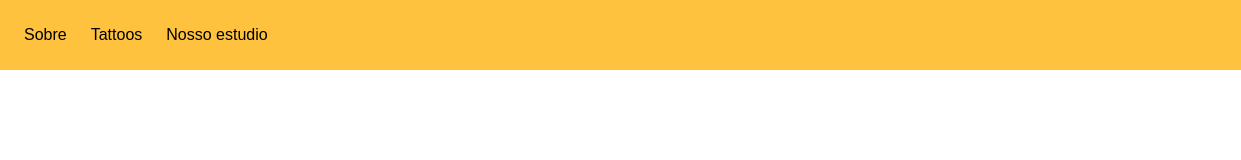
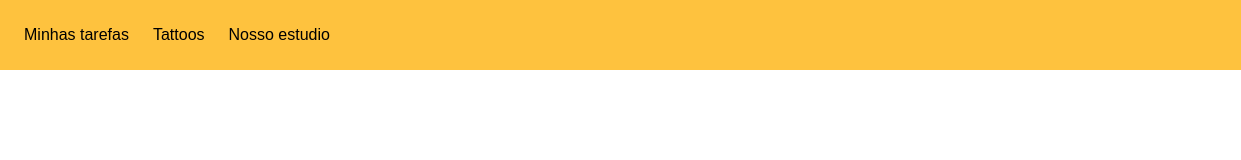
Before and after one commit to carlosbasseto/full-mobile, a plain HTML site: page principal.html in a window 1280 px wide. Shown: the full height of the page, 0-1241 px from the left. Drawn offline with Linux system fonts and the light colour scheme.

Commit message:
Add files via upload

```diff
--- a/principal.html
+++ b/principal.html
@@ -16,7 +16,7 @@
       </a>
       <nav id="nav">
         <ul id="menu">
-          <li><a href="">Sobre</a></li>
+          <li><a href="lista.html">Minhas tarefas</a></li>
           <li><a href="/">Tattoos</a></li>
           <li><a href="/">Nosso estudio</a></li>
         </ul>
```
